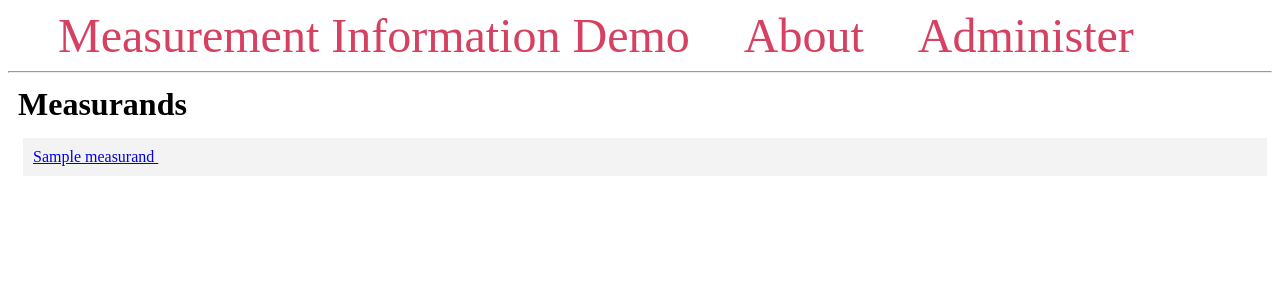
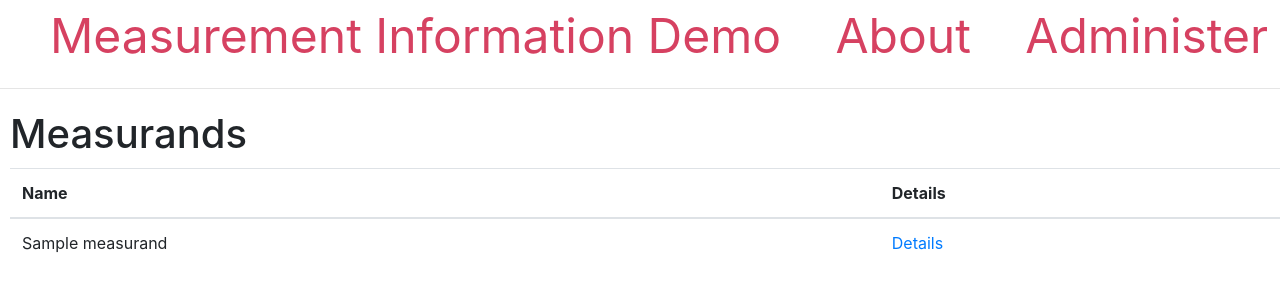
Before and after one commit to NCSLI-MII/measurand-flask-app, a Flask app: page /taxonomy/ in a window 1280 px wide. Shown: the top 300 px of the page. Run offline with Flask 3, Linux system fonts and the light colour scheme; tables that the repository leaves empty hold one stand-in row (values such as "Sample post"); parts of the project's set-up code (start-up, migrations or seed data) failed here and were passed over; some libraries are stand-ins or nearby versions.

Commit message:
add jQuery and bootstrap. use of chatgpt to generate html to improve web page.

```diff
--- a/miiflask/flask/templates/base.html
+++ b/miiflask/flask/templates/base.html
@@ -2,7 +2,14 @@
 <html lang="en">
 <head>
     <meta charset="UTF-8">
+    <meta name="viewport" content="width=device-width, initial-scale=1.0">
     <title>{% block title %} {% endblock %} - Measurement Information  </title>
+    <!-- Bootstrap CSS -->
+    <link rel="stylesheet" href="https://stackpath.bootstrapcdn.com/bootstrap/4.5.2/css/bootstrap.min.css">
+    <!-- jQuery -->
+    <script src="https://ajax.googleapis.com/ajax/libs/jquery/3.5.1/jquery.min.js"></script>
+    <!-- Bootstrap JS -->
+    <script src="https://stackpath.bootstrapcdn.com/bootstrap/4.5.2/js/bootstrap.min.js"></script>
     <style>
         .title {
             margin: 5px;
--- a/miiflask/flask/templates/taxonomy.html
+++ b/miiflask/flask/templates/taxonomy.html
@@ -1,17 +1,25 @@
 {% extends 'base.html' %}
 
+{% block title %}Measurands{% endblock %}
+
 {% block content %}
-<h1 class="title">{% block title %} Measurands {% endblock %}</h1>
-    <div class="content">
-        {% for m in measurands %}
-        <p>
-        <div class="service">
-            <a href="{{ url_for('measurand', measurand_id=m.id) }}">
-                {{ m.name }}
-            </a> &nbsp
-        </div>
-        </p>
-        {% endfor %}
-
-    </div>
+<h1 class="title">Measurands</h1>
+<div class="content">
+    <table class="table">
+        <thead>
+            <tr>
+                <th>Name</th>
+                <th>Details</th>
+            </tr>
+        </thead>
+        <tbody>
+            {% for m in measurands %}
+            <tr>
+                <td>{{ m.name }}</td>
+                <td><a href="{{ url_for('measurand', measurand_id=m.id) }}">Details</a></td>
+            </tr>
+            {% endfor %}
+        </tbody>
+    </table>
+</div>
 {% endblock %}
```
